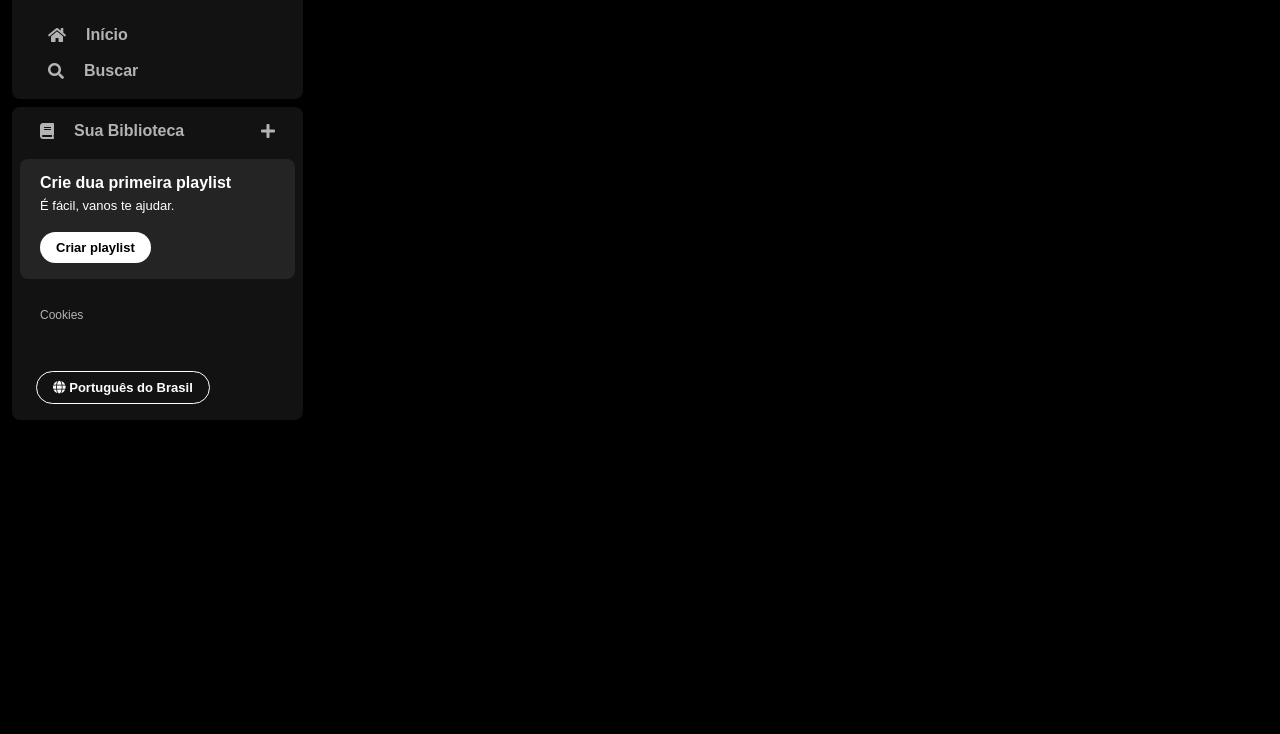
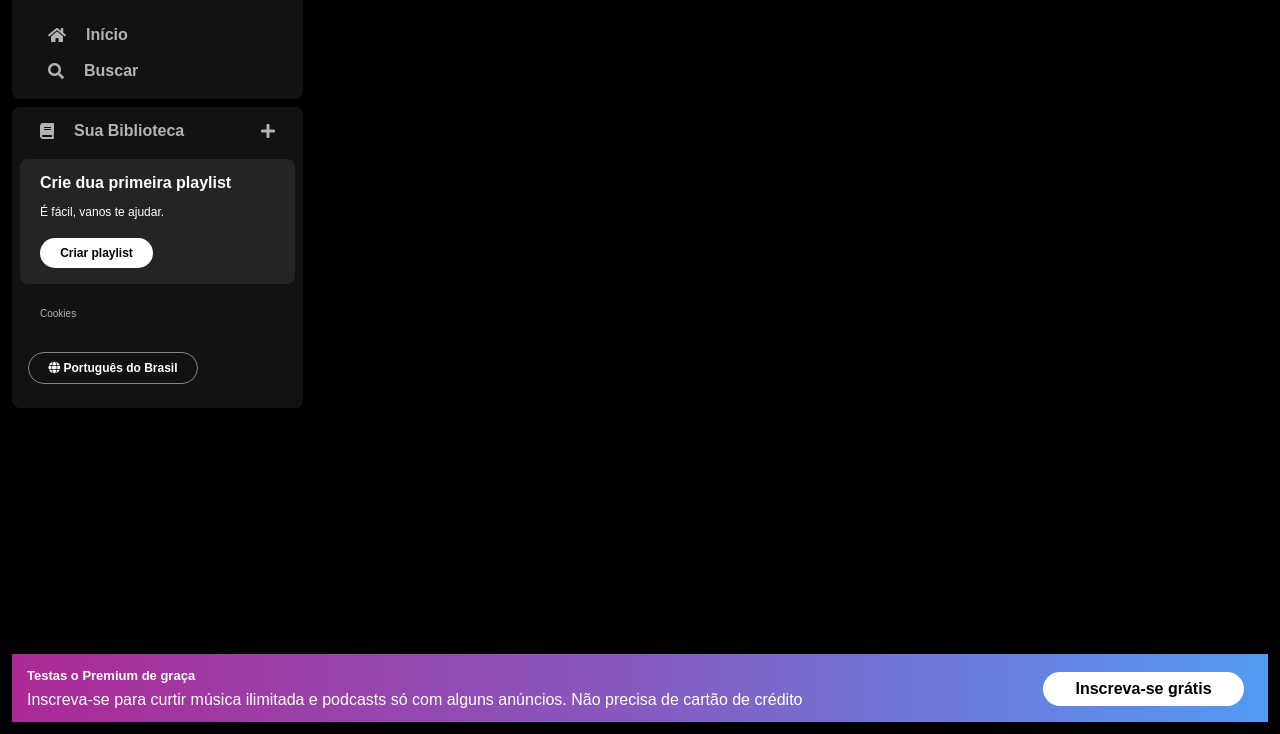
Before and after one commit to nathxrz/imersao-alura-front-end, a plain HTML site: page index.html in a window 1280 px wide. Shown: the part 66-800 px from the top of the page. Drawn offline with Linux system fonts and the light colour scheme.

Commit message:
aula 02 + desafio

```diff
--- a/index.html
+++ b/index.html
@@ -17,13 +17,12 @@
 </head>
 <body>
     <div class="sidebar">
-        <nav class="sidebar-navigation">
+        <nav class="sidebar_navigation">
             <div class="logo">
                 <a href="">
                     <img src="./assets/icons/logo-spotify.png" alt="Logo do spotify">
                 </a>
             </div>
-            <div>
             <ul>
                 <li>
                     <a href="">
@@ -38,11 +37,10 @@
                     </a>
                 </li>
             </ul>
-            </div>
         </nav>
 
-        <div class="sidebar-library">
-            <div class="lib-header">
+        <section class="sidebar_library">
+            <div class="lib_content">
                 <a href="">
                     <span class="fa fa-book"></span>
                     <span>Sua Biblioteca</span>
@@ -50,25 +48,37 @@
                 <i class="fa fa-plus"></i>
             </div>
 
-            <div class="lib-playlist">
-                <div>
+            <div class="lib_playlist">
+                <div class="lib_playlist__content">
                     <h3>Crie dua primeira playlist</h3>
                     <span>É fácil, vanos te ajudar.</span>
                 </div>
                 <button>Criar playlist</button>
             </div>
 
-            <p class="cookies">Cookies</p>
+            <div class="cookies">
+                <a href="">Cookies</a>
+            </div>
 
-            <div class="link-lang">
+            <div class="language">
                 <button>
                     <span class="fa fa-globe"></span>
                     <span>Português do Brasil</span>
                 </button>
             </div>
-        </div>
+        </section>
 
     </div>
 
+    <footer class="footer">
+        <div class="footer__content">
+            <div class="footer__texts">
+                <h4>Testas o Premium de graça</h4>
+                <p>Inscreva-se para curtir música ilimitada e podcasts só com alguns anúncios. Não precisa de cartão de crédito</p>
+            </div>
+            <button class="footer__button">Inscreva-se grátis</button>
+        </div>
+    </footer>
+
 </body>
 </html>
--- a/style.css
+++ b/style.css
@@ -10,6 +10,7 @@
 
 body{
     font-size: 1.6rem;
+
     background-color: #000;
 }
 
@@ -18,134 +19,201 @@ body, a, button{
 }
 
 .sidebar{
+    display: flex;
+    flex-direction: column;
+    gap: .8rem;
+
     position: fixed;
     top: 0;
     left: 0;
     bottom: 0;
+
     width: 31.5rem;
+
     padding: 1.2rem;
-    display: flex;
-    flex-direction: column;
-    gap: .8rem;
 }
 
 .logo img{
     width: 8rem;
 }
 
-.sidebar-navigation .logo{
+.sidebar_navigation .logo{
+    display: flex;
+
     background-color: #121212;
-    display: flex;
     border-radius: .8rem;
+
     padding: 1.6rem 0 0 1.6rem;
 }
 
-.sidebar-navigation{
+.sidebar_navigation{
     background-color: #121212;
     border-radius: .8rem;
+
     padding: .8rem 0 0 1.6rem;
 }
 
-.sidebar-navigation ul{
+.sidebar_navigation ul{
     margin-top: 2rem;
     padding: 0 2rem 1rem 2rem;
 }
 
-.sidebar-navigation ul li{
+.sidebar_navigation ul li{
     padding: 1rem 0;
 }
 
-.sidebar-navigation ul li a{
-    color: #b3b3b3;
-    text-decoration: none;
-    font-weight: 700;
-    font-size: 1.6rem;
-    /* font-family: "DM Sans", sans-serif; */
-
+.sidebar_navigation ul li a{
     display: flex;
     align-items: center;
     gap: 2rem;
+
+    color: #b3b3b3;
+    font-size: 1.6rem;
+    font-weight: 700;
+    text-decoration: none;
+
 }
 
-.sidebar-library{
+.sidebar_library{
     background-color: #121212;
     border-radius: .8rem;
-    padding:1.6rem .8rem;
+
+    padding: 1.6rem .8rem;
 }
 
-.sidebar-library a{
+.sidebar_library a, .fa-plus, .cookies{
     color: #b3b3b3;
     text-decoration: none;
-    font-weight: 700;
-    font-size: 1.6rem;
-    /* font-family: "DM Sans", sans-serif; */
+}
+
+.sidebar_library a{
     display: flex;
     align-items: center;
     gap: 2rem;
-}
 
-.lib-header{
-    display: flex;
-    align-items: center;
-    justify-content: space-between;
-    padding: 0 2rem 2rem 2rem;
-}
-
-.fa-plus{
-
-    color: #b3b3b3;
-}
-
-.lib-playlist{
-    background-color: #242424;
-    padding: 1.6rem 2rem;
-
-    border-radius: .8rem;
-
-    color: #fff;
-    /* font-family: "DM Sans", sans-serif; */
-}
-
-.lib-playlist div {
-    display: flex;
-    flex-direction: column;
-    gap: .8rem;
-}
-
-.lib-playlist h3{
     font-size: 1.6rem;
     font-weight: 600;
 }
 
-.lib-playlist span{
-    font-size: 1.3rem;
+.lib_content{
+    display: flex;
+    align-items: center;
+    justify-content: space-between;
+
+    padding: 0 2rem 2rem 2rem;
 }
 
-.lib-playlist button{
+.lib_playlist{
+    color: #fff;
+
+    background-color: #242424;
+    border-radius: .8rem;
+
+    padding: 1.6rem 2rem;
+}
+
+.lib_playlist__content{
+    display: flex;
+    flex-direction: column;
+    gap: 1.5rem;
+}
+
+.lib_playlist h3{
+    font-size: 1.6rem;
+    font-weight: 700;
+}
+
+.lib_playlist span{
+    font-size: 1.2rem;
+    font-weight: 500;
+
+}
+
+.lib_playlist button, .language button, .footer__button{
+    color: #000;
+    font-size: 1.2rem;
+    font-weight: 700;
+    text-align: center;
+
+    background-color: #fff;
+    border-radius: 2rem;
+    border: 0;
+
+    margin-top: 2rem;
+    padding: .8rem;
+    width: 11.3rem;
+
+
+    cursor: pointer;
+}
+
+.cookies a{
+    font-size: 1rem;
+    font-weight: 500;
+
+    margin: 2.5rem 2rem;
+}
+
+.cookies a:hover{
+    text-decoration: underline;
+}
+
+.language button{
+    color: #fff;
+
+    background-color: transparent;
+    border: 1px solid #878787;
+
+    margin: .8rem;
+
+    align-items: center;
+    width: 17rem;
+}
+
+.footer{
+    position: fixed;
+    bottom: 0;
+    width: 100%;
+
+    padding: 1.2rem;
+}
+
+.footer__content{
+    display: flex;
+    justify-content: space-between;
+    align-items: center;
+
+    color: #fff;
+
+    background: linear-gradient(90deg, rgba(172,41,149,1) 0%, rgba(134,90,192,1) 50%, rgba(82,154,244,1) 100%);
+
+    padding: 1.5rem 2.4rem 1.4rem 1.5rem;
+}
+
+.footer__texts{
+    display:flex;
+    flex-direction: column;
+    gap: 1rem;
+}
+
+.footer__content h4{
     font-size: 1.3rem;
     font-weight: 700;
-    cursor: pointer;
-    padding: .8rem 1.6rem;
-    background-color: #fff;
-    border-radius: 99.99rem;
-    border: 0;
-    margin-top: 2rem;
 }
 
-.cookies{
-    color: #b3b3b3;
-    font-size: 1.2rem;
-    margin: 3rem 2rem;
+.footer_content h4{
+    font-size: 1.6rem;
+    font-weight: 400;
 }
 
-.link-lang button{
-    color: #fff;
-    font-size: 1.3rem;
-    font-weight: 700;
-    cursor: pointer;
-    padding: .8rem 1.6rem;
-    background-color: #121212;
-    border-radius: 99.99rem;
-    margin: 2rem 1.6rem 0;
-    border: 1px solid #fff;
+.footer__button{
+    font-size: 1.6rem;
+
+    padding: .8rem 3.2rem;
+    width: 20.1rem;
+    margin: 0;
 }
+
+.footer__button span{
+    padding: .8rem 3.2rem;
+}
```
Lines whose indentation alone changed are shown as unchanged.
